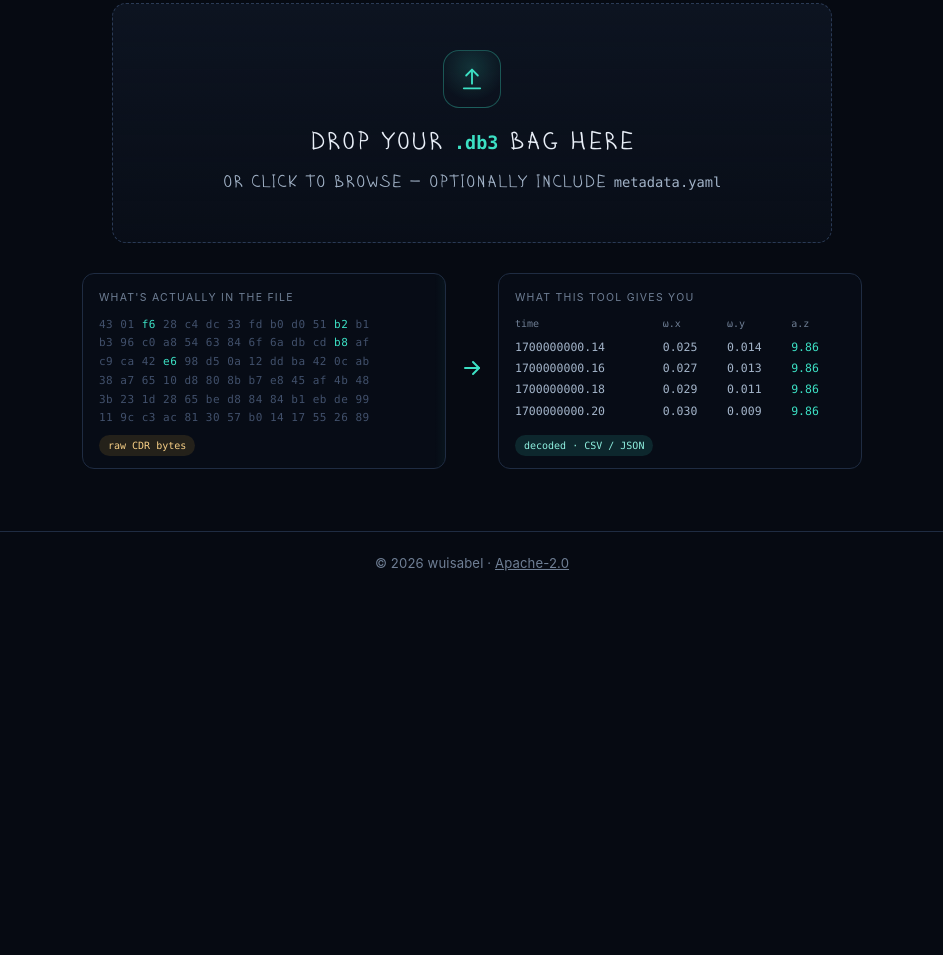
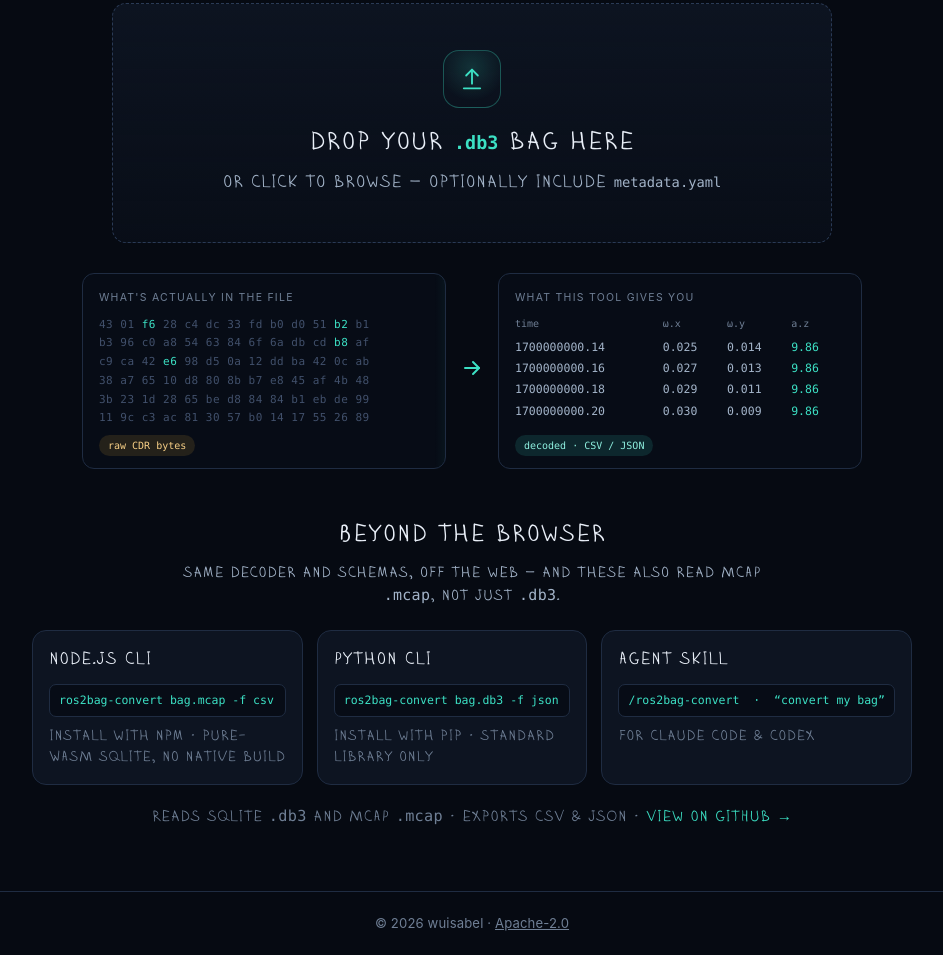
Before and after one commit to wuisabel-gif/ros2bag_converter, a plain HTML site: page index.html in a window 1280 px wide. Shown: the part 1263-2218 px from the top of the page, without its empty margins (168-1111 px from the left). Before the commit the page ends 1859 px from the top, so only its background shows below. Drawn offline with nearby package versions, Linux system fonts and the light colour scheme.

Commit message:
Add 'Beyond the browser' section: CLI + agent skill + MCAP
Highlight on the landing hero that the tool is also available as Node.js
and Python CLIs and as an agent skill (Claude Code / Codex), and that the
CLIs/skill read .mcap in addition to .db3.

```diff
--- a/index.html
+++ b/index.html
@@ -209,6 +209,20 @@ body::after{
 .demo-video .dv-label{font-size:10.5px;letter-spacing:.12em;text-transform:uppercase;color:var(--ink-faint);margin-bottom:12px;}
 .demo-video .dv-frame{position:relative;width:100%;aspect-ratio:16/9;border:1px solid var(--line);border-radius:12px;overflow:hidden;background:#070c16;box-shadow:0 10px 40px rgba(0,0,0,.35);}
 .demo-video .dv-frame iframe{position:absolute;inset:0;width:100%;height:100%;border:0;}
+/* beyond the browser: CLI + skill */
+.channels{max-width:880px;margin:48px auto 0;text-align:center;}
+.channels .ch-head{font-family:var(--font-display);font-size:1.5rem;font-weight:400;letter-spacing:.02em;color:var(--ink);}
+.channels .ch-sub{margin:9px auto 22px;max-width:60ch;color:var(--ink-dim);font-family:var(--font-display);letter-spacing:.02em;line-height:1.5;}
+.ch-grid{display:grid;grid-template-columns:repeat(3,1fr);gap:14px;}
+.ch-card{display:block;text-align:left;text-decoration:none;background:var(--surface);border:1px solid var(--line);border-radius:var(--radius);padding:16px;transition:.15s var(--ease);}
+.ch-card:hover{border-color:var(--signal-line);background:var(--surface-2);transform:translateY(-2px);}
+.ch-card .ch-k{font-family:var(--font-display);font-size:1.08rem;color:var(--ink);letter-spacing:.02em;}
+.ch-card .ch-cmd{margin:11px 0 9px;font-family:var(--font-mono);font-size:.72rem;color:var(--signal);background:#070c16;border:1px solid var(--line);border-radius:7px;padding:7px 9px;overflow-x:auto;white-space:nowrap;}
+.ch-card .ch-d{font-family:var(--font-display);font-size:.9rem;color:var(--ink-faint);letter-spacing:.02em;line-height:1.45;}
+.ch-note{margin:20px 0 0;color:var(--ink-faint);font-family:var(--font-display);letter-spacing:.02em;font-size:.95rem;}
+.ch-note a{color:var(--signal);text-decoration:none;}
+.ch-note a:hover{text-decoration:underline;}
+@media (max-width:680px){ .ch-grid{grid-template-columns:1fr;} }
 @keyframes spin{to{transform:rotate(360deg);}}
 
 /* compact loaded bar (replaces hero after load) */
@@ -493,6 +507,30 @@ main.shell{padding-bottom:32px;}
         <table class="dd-table" id="ddTable"></table>
         <div class="dd-tag dd-tag-ok">decoded · CSV / JSON</div>
       </div>
+    </div>
+
+    <!-- beyond the browser: CLI + skill -->
+    <div class="channels">
+      <div class="ch-head">Beyond the browser</div>
+      <p class="ch-sub">Same decoder and schemas, off the web — and these also read MCAP <span class="mono">.mcap</span>, not just <span class="mono">.db3</span>.</p>
+      <div class="ch-grid">
+        <a class="ch-card" href="https://github.com/wuisabel-gif/ros2bag_converter/tree/main/cli/node" target="_blank" rel="noopener noreferrer">
+          <div class="ch-k">Node.js CLI</div>
+          <div class="ch-cmd">ros2bag-convert bag.mcap -f csv</div>
+          <div class="ch-d">install with npm · pure-WASM SQLite, no native build</div>
+        </a>
+        <a class="ch-card" href="https://github.com/wuisabel-gif/ros2bag_converter/tree/main/cli/python" target="_blank" rel="noopener noreferrer">
+          <div class="ch-k">Python CLI</div>
+          <div class="ch-cmd">ros2bag-convert bag.db3 -f json</div>
+          <div class="ch-d">install with pip · standard library only</div>
+        </a>
+        <a class="ch-card" href="https://github.com/wuisabel-gif/ros2bag_converter/tree/main/skills" target="_blank" rel="noopener noreferrer">
+          <div class="ch-k">Agent skill</div>
+          <div class="ch-cmd">/ros2bag-convert &nbsp;·&nbsp; “convert my bag”</div>
+          <div class="ch-d">for Claude Code &amp; Codex</div>
+        </a>
+      </div>
+      <p class="ch-note">Reads SQLite <span class="mono">.db3</span> and MCAP <span class="mono">.mcap</span> · exports CSV &amp; JSON · <a href="https://github.com/wuisabel-gif/ros2bag_converter" target="_blank" rel="noopener noreferrer">View on GitHub →</a></p>
     </div>
   </section>
 
```
